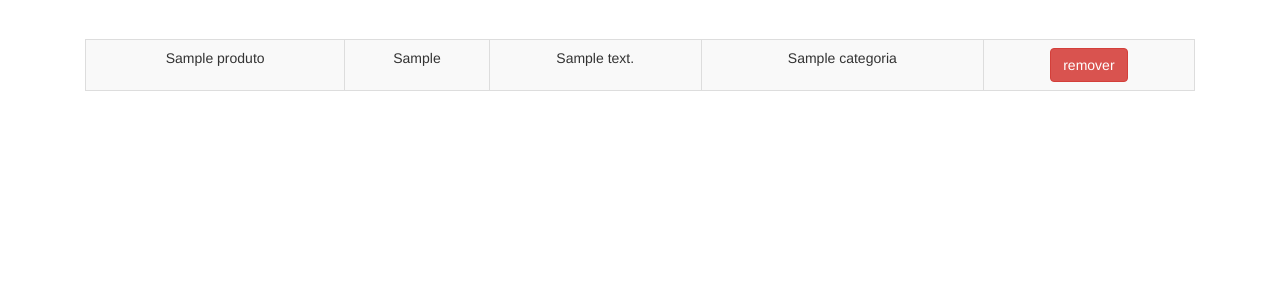
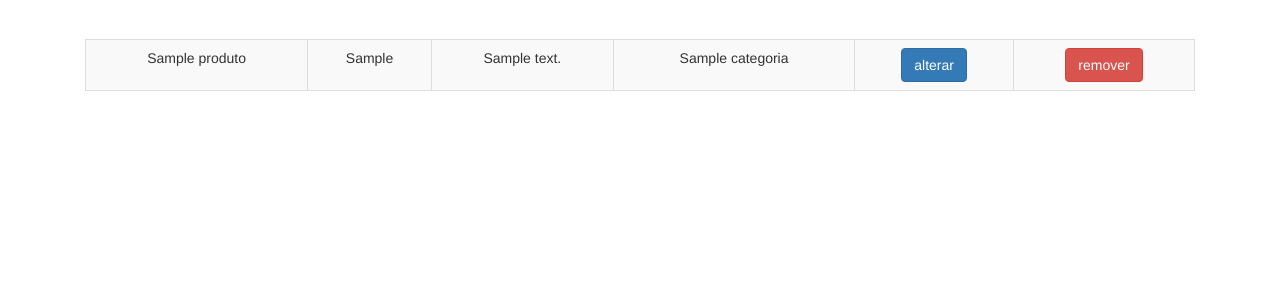
Before and after one commit to buoro/php-mysql, a PHP site: page /produto-lista.php in a window 1280 px wide. Shown: the part 51-351 px from the top of the page. Run offline with PHP 8.4, Linux system fonts and the light colour scheme; tables that the repository leaves empty or names only in its code hold one stand-in row (values such as "Sample post").

Commit message:
criado link para alterar produto

```diff
--- a/produto-lista.php
+++ b/produto-lista.php
@@ -21,6 +21,9 @@ foreach($produtos AS $produto) :
     <td><?= substr($produto['descricao'], 0, 40);?></td>
     <td><?= $produto['categoria_nome'];?></td>
     <td>
+      <a class="btn btn-primary" href="produto-altera-formulario.php?id=<?=$produto['id'];?>">alterar</a>
+    </td>
+    <td>
       <form action="remove-produto.php" method="post">
         <input type="hidden" name="id" value="<?=$produto['id'];?>">
         <button class="btn btn-danger">remover</button>
```
